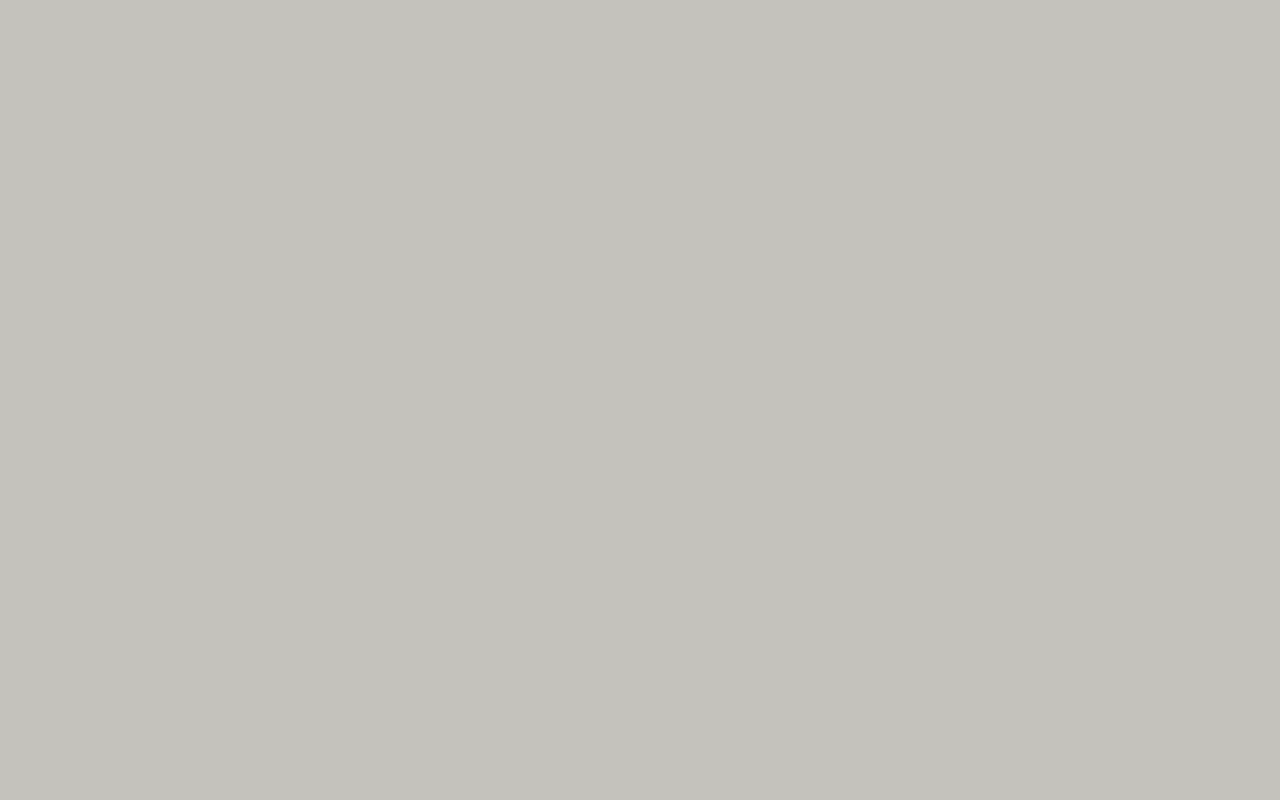
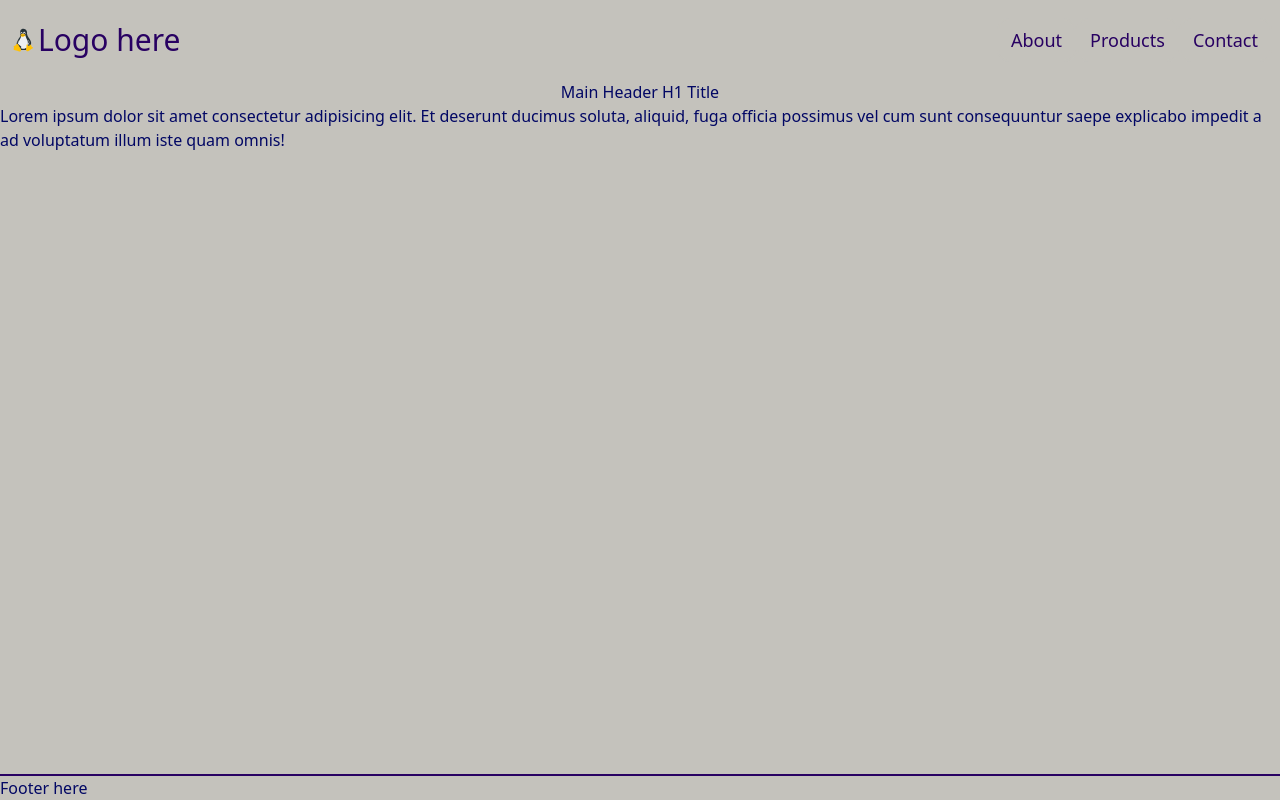
Before and after one commit to arwenandleia/FrontEndMentoProjects, a React (Vite) app: page / in a window 1280 px wide. Before the commit this address had no page. Built offline with nearby package versions, Linux system fonts and the light colour scheme.

Commit message:
updating routing

```diff
--- a/src/App.jsx
+++ b/src/App.jsx
@@ -9,7 +9,7 @@ import Products from "./routes/Products/Products.route";
 function App() {
 	return (
 		<Routes>
-			<Route path="/FrontEndMentoProjects/*" element={<MainNavigation />}>
+			<Route path="/*" element={<MainNavigation />}>
 				<Route index element={<Home />} />
 				<Route path="about" element={<About />} />
 				<Route path="contact" element={<Contact />} />
```
